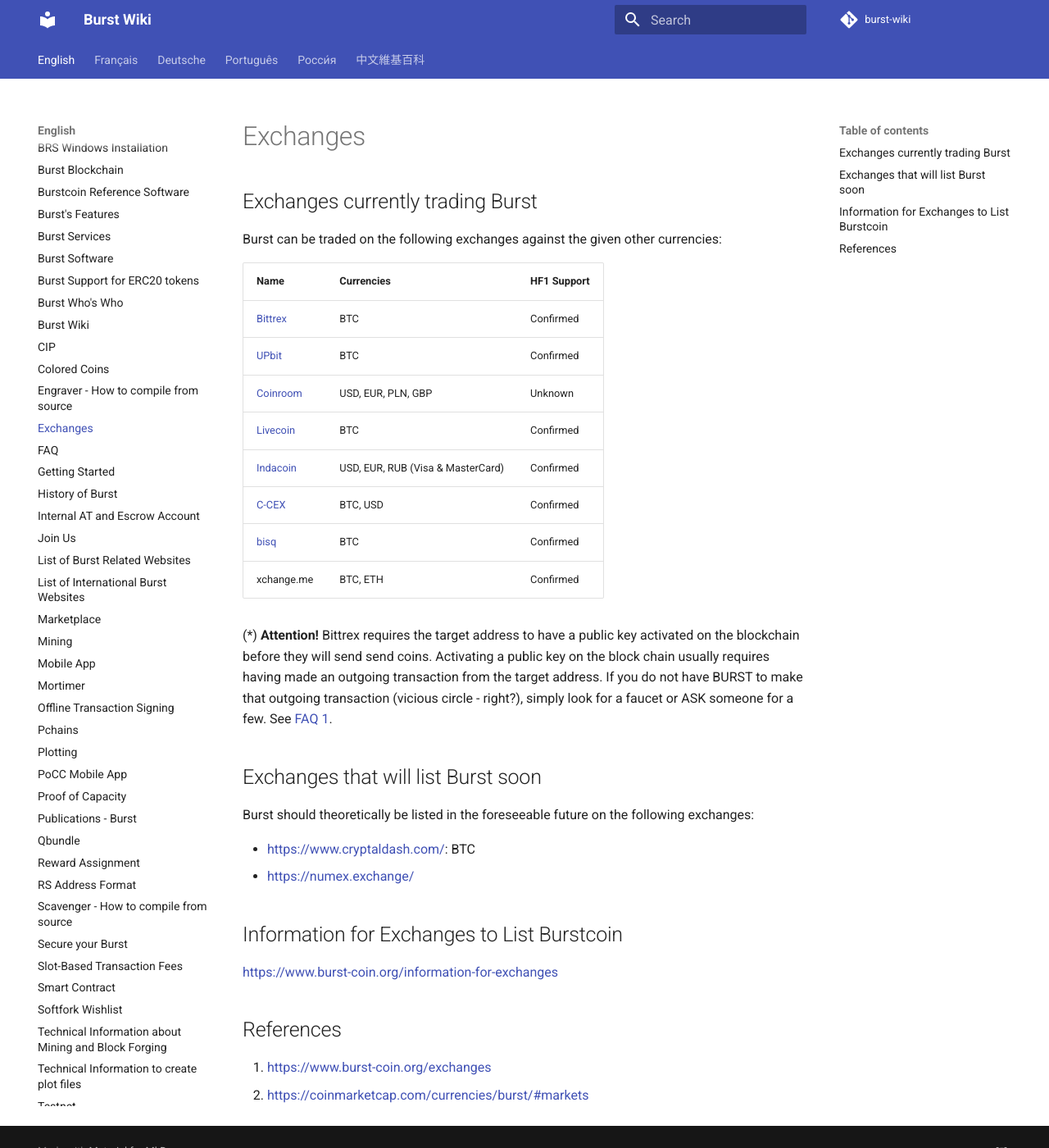
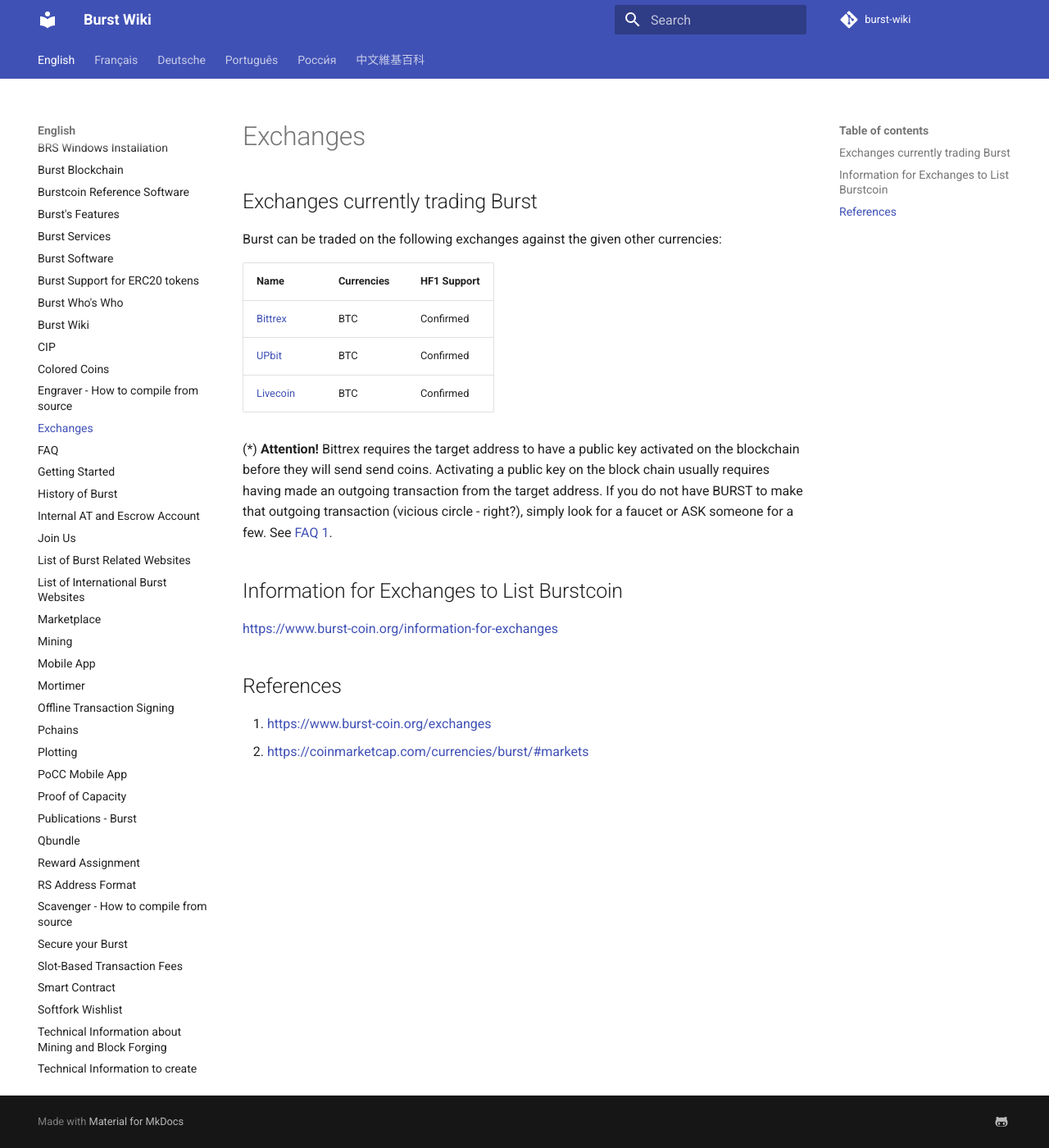
Before and after one commit to burst-apps-team/burst-wiki, an MkDocs documentation site: the page built from docs/en/exchanges.md, in a window 1280 px wide and 1400 px high. Shown: the whole window at 82% size. Built offline with MkDocs 1.6.1 and Material for MkDocs 9.7.7, drawn with Linux system fonts in a browser that asks for light colours; comment, search, counter and statistics services are not loaded; old or Windows-style settings are respelled for this version of MkDocs.

Commit message:
Removed things
Fixes #27

```diff
--- a/docs/en/exchanges.md
+++ b/docs/en/exchanges.md
@@ -7,22 +7,10 @@ Burst can be traded on the following exchanges against the given other currencie
 |------------------------------------------------------------------|-----------------------------------|-------------|
 | [Bittrex](https://bittrex.com/Market/Index?MarketName=BTC-burst) | BTC                               | Confirmed   |
 | [UPbit](https://upbit.com/exchange?code=CRIX.UPBIT.BTC-BURST)    | BTC                               | Confirmed   |
-| [Coinroom](https://www.coinroom.com)                             | USD, EUR, PLN, GBP                | Unknown     |
 | [Livecoin](https://www.livecoin.net/)                            | BTC                               | Confirmed   |
-| [Indacoin](https://indacoin.com)                                 | USD, EUR, RUB (Visa & MasterCard) | Confirmed   |
-| [C-CEX](https://c-cex.com/)                                      | BTC, USD                          | Confirmed   |
-| [bisq](https://markets.bisq.network/?market=burst_btc)           | BTC                               | Confirmed   |
-| xchange.me                                                       | BTC, ETH                          | Confirmed   |
 
 (\*) **Attention!** Bittrex requires the target address to have a public key activated on the blockchain before they will send send coins. Activating a public key on the block chain usually requires having made an outgoing transaction from the target address. If you do not have BURST to make that outgoing transaction (vicious circle - right?), simply look for a faucet or ASK someone for a few. See [FAQ 1](faq.md).
 
-Exchanges that will list Burst soon
------------------------------------
-
-Burst should theoretically be listed in the foreseeable future on the following exchanges:
-
--   <https://www.cryptaldash.com/>: BTC
--   <https://numex.exchange/>
 
 Information for Exchanges to List Burstcoin
 -------------------------------------------
```
